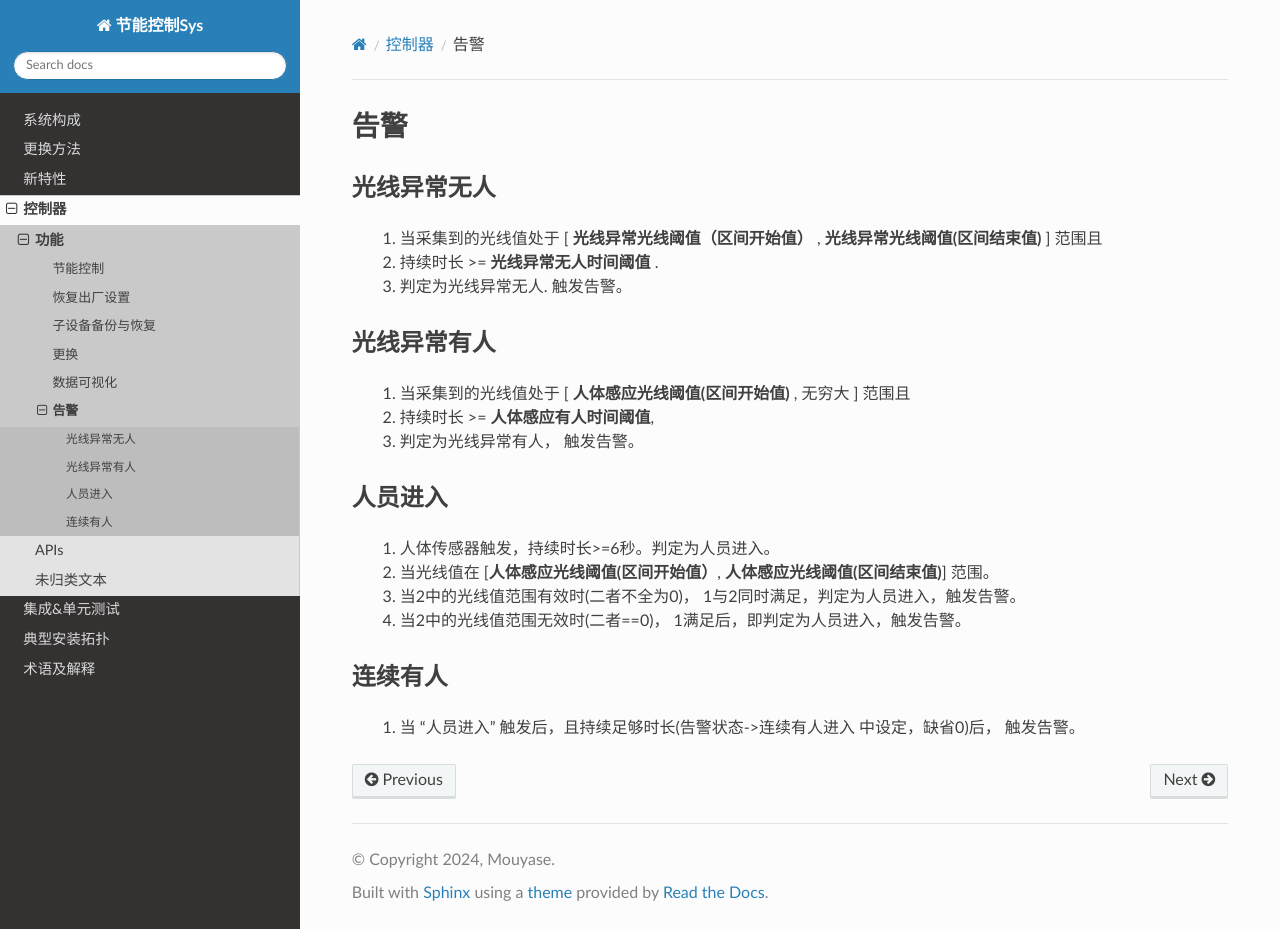
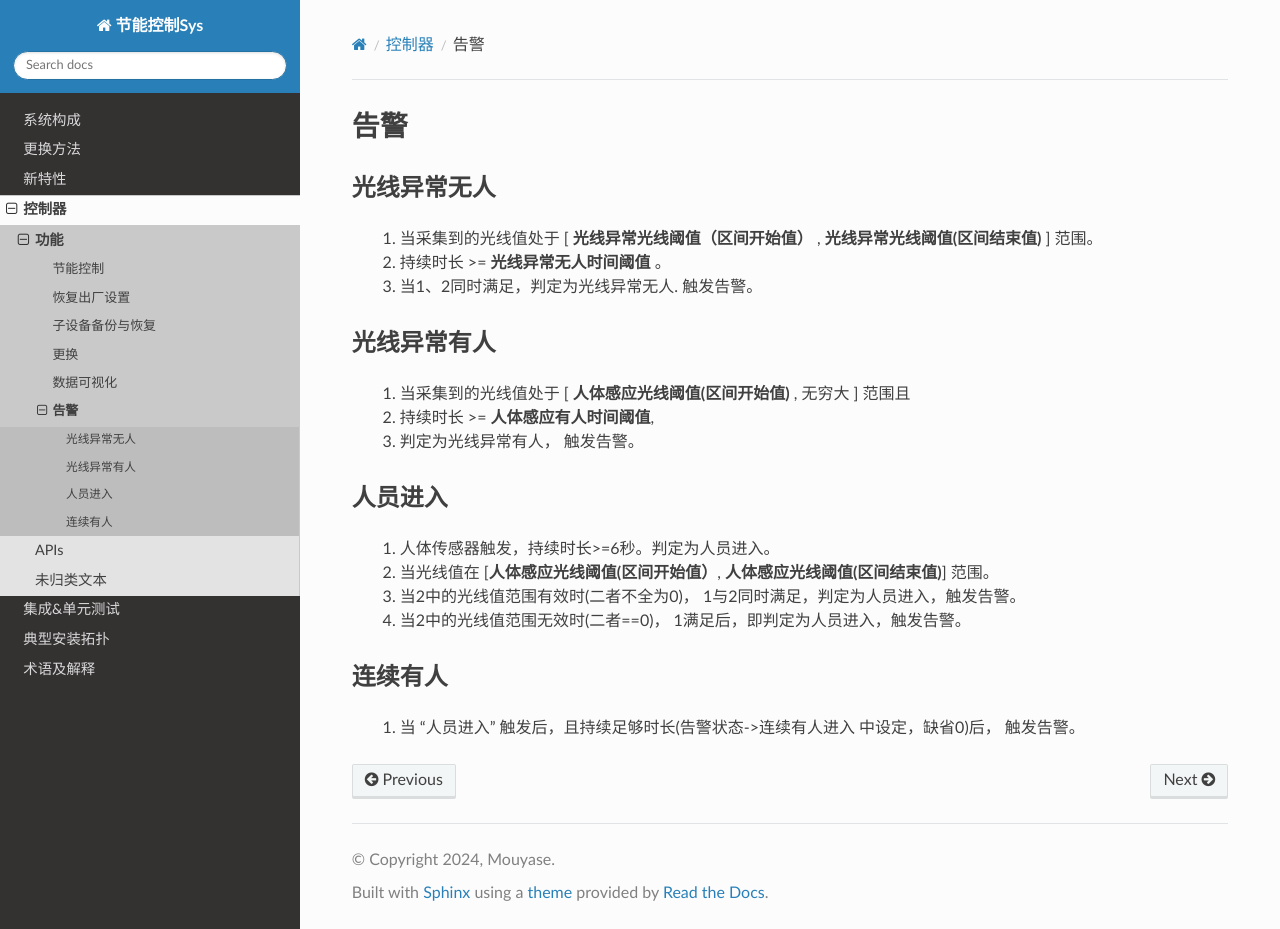
Before and after one commit to Muatrack/ControllerDocs, a Sphinx documentation site: the page built from docs/source/docs/controller/functions/alerts.rst, in a window 1280 px wide and 929 px high. Built offline with Sphinx 7.4.7 and the Read the Docs theme 3.1.0, drawn with Linux system fonts in a browser that asks for light colours.

Commit message:
修改文档

```diff
--- a/docs/source/docs/controller/functions/alerts.rst
+++ b/docs/source/docs/controller/functions/alerts.rst
@@ -4,9 +4,9 @@
 光线异常无人
 -------------
 
-    #. 当采集到的光线值处于 [ **光线异常光线阈值（区间开始值）** , **光线异常光线阈值(区间结束值)** ] 范围且
-    #. 持续时长 >= **光线异常无人时间阈值** .
-    #. 判定为光线异常无人. 触发告警。
+    #. 当采集到的光线值处于 [ **光线异常光线阈值（区间开始值）** , **光线异常光线阈值(区间结束值)** ] 范围。
+    #. 持续时长 >= **光线异常无人时间阈值** 。
+    #. 当1、2同时满足，判定为光线异常无人. 触发告警。
 
 光线异常有人
 --------------
```
